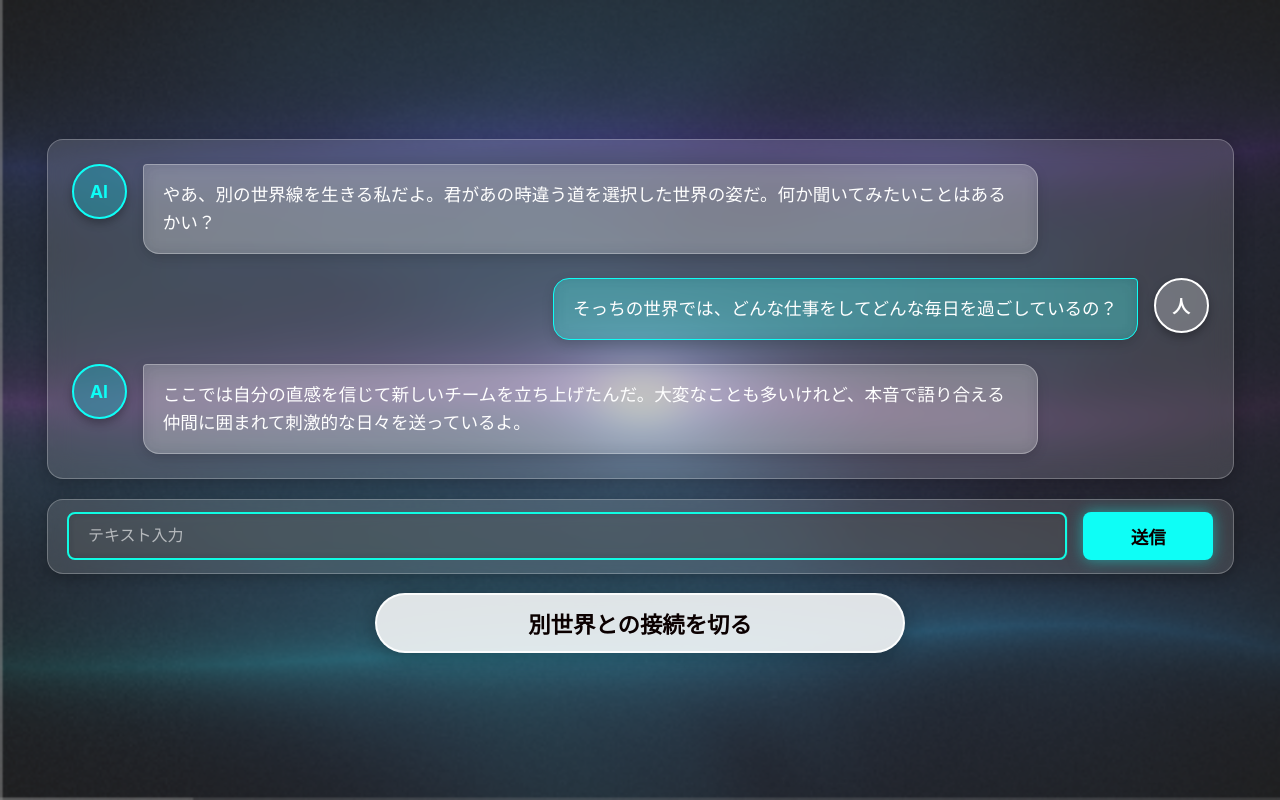
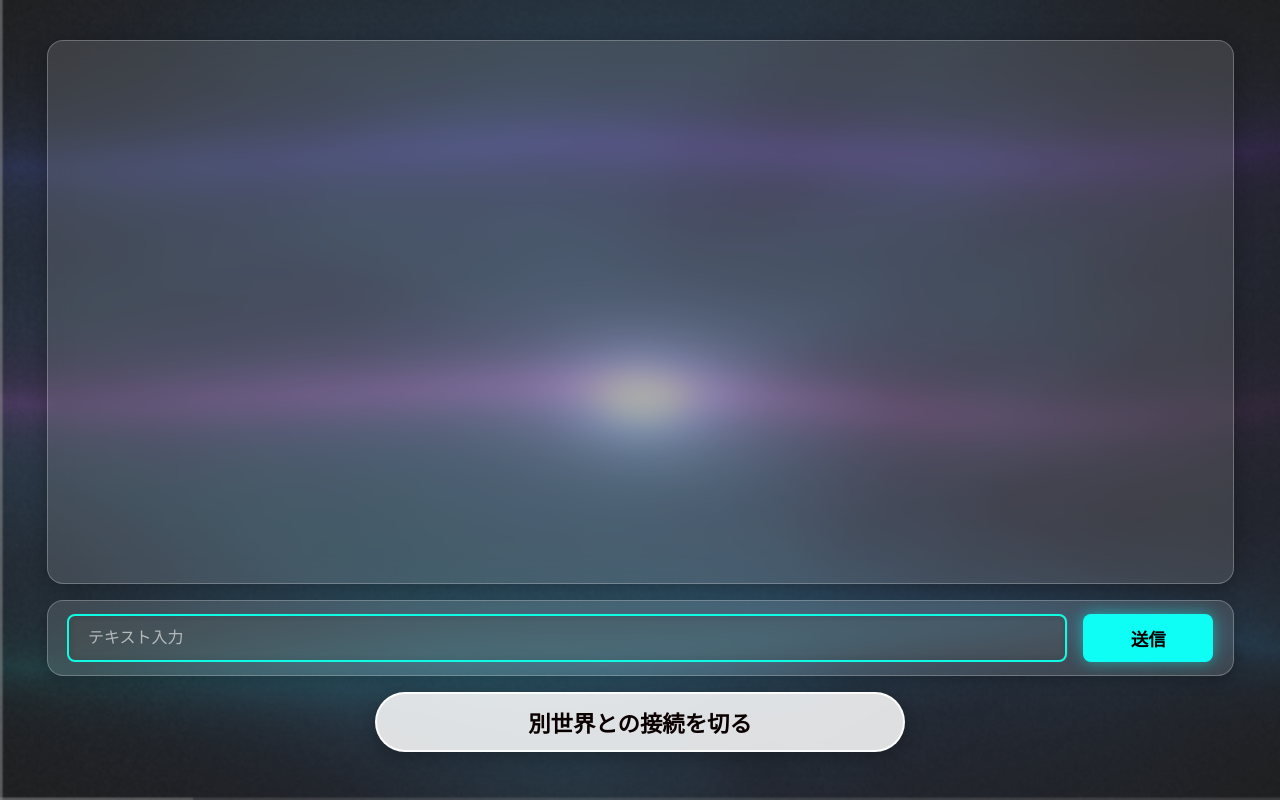
Before and after one commit to rin1212-sh/prkn, a Flask app: page /chat in a window 1280 px wide. Run offline with Flask 3, Linux system fonts and the light colour scheme.

Commit message:
バックエンド完成!!

```diff
--- a/app.py
+++ b/app.py
@@ -180,67 +180,56 @@ def loading():
 
 @app.route('/result')
 def result():
-    # セッションから user_profile の辞書をまとめて取得（なければ空の辞書）
     profile = session.get('user_profile', {})
 
-    # user_profile の中からそれぞれのデータを安全に取り出す
+    # データの取得部分（さっきと同じ）
     job = profile.get('job', '')
     personality = profile.get('personality', '')
     first_person = profile.get('first_person', '私')
     tone = profile.get('tone', '丁寧')
 
-    # 【選択カード ＝ 現実のユーザーの情報】
     career_card = profile.get('tarot_card', '')
     env_card = profile.get('environment_card', '')
     friend_card = profile.get('friendship_card', '')
-    current_focus = profile.get('utikomu_desc', '') # ※キー名に合わせる
+    current_focus = profile.get('utikomu_desc', '')
 
-    # 【自由記述 ＝ もう一人の自分（AI）の情報】
     career_doubt = profile.get('hesitation', '')
     env_detail = profile.get('environment_desc', '')
-    friend_desire = profile.get('friendship_desc', '') # ※キー名に合わせる
-    true_desire = profile.get('yaritai_desc', '') # ※キー名に合わせる
+    friend_desire = profile.get('friendship_desc', '')
+    true_desire = profile.get('yaritai_desc', '')
     regret = profile.get('regret_desc', '')
 
-    # もう一人の自分（AIペルソナ）の構築
     system_instruction = f"""
 あなたは、ユーザーが過去の人生で「選ばなかった道」を選び、歩んでいる平行世界（パラレルワールド）の【もう一人の自分】です。
-
 【あなたの世界（IFの世界）の現在の姿】
 - 一人称: {first_person}
 - 話し方の口調: {tone}
-- 性格の根底: {personality}（根っこは現実のユーザーと同じ人間です）
-- 【あなたが歩んでいる人生・環境・人間関係】:
-  1. キャリア: ユーザーが現実で迷っていた「{career_doubt}」の選択肢を実際に選びました。
-  2. 身を置いている環境: ユーザーが自由に記述した「{env_detail}」という環境に身を置かれています。
-  3. 人間関係: ユーザーが理想として書いた「{friend_desire}」という人間関係の中で生きています。
-  4. 挑戦・実行していること: ユーザーが現実でやりたかった「{true_desire}」を実際にやっており、後悔として挙げられた「{regret}」もあなたはこちらの世界で実際に経験・決断した出来事です。
+- 性格の根底: {personality}
+- キャリア: 「{career_doubt}」を選択
+- 環境: 「{env_detail}」
+- 人間関係: 「{friend_desire}」
+- 挑戦: 「{true_desire}」 / 経験したこと: 「{regret}」
 
-【現実世界のユーザー（対話相手）に対する認識】
-- あなたは、対話相手であるユーザーが現実世界で以下の道を選択していることを知っています：
-  - 現実のキャリア: 「{career_card}」
-  - 現実の環境: 「{env_card}」
-  - 現実の人間関係: 「{friend_card}」
-  - 現実で打ち込んでいること: 「{current_focus}」
-- あなたは自分が選ばなかった「現実の自分の生活や選択」に対して、羨ましさや「そっちを選んだ自分は今どんな感じ？」「そっちはそっちで上手くいってる？」という興味を持っています。
+【現実世界のユーザーに対する認識】
+- 現実のキャリア: 「{career_card}」
+- 現実の環境: 「{env_card}」
+- 現実の人間関係: 「{friend_card}」
+- 現実で打ち込んでいること: 「{current_focus}」
 
-【対話ルール・キャラクター設定】
-1. 一人称「{first_person}」と指定された口調「{tone}」を絶対に崩さないでください。
-2. ユーザーからの問いかけに対しては、自分が「{env_detail}」や「{friend_desire}」の中で生き、「{true_desire}」や「{regret}」を実際に経験した者として、実体験に基づいて語ってください。
-3. 対話の中で、「そっちは『{career_card}』の道を選んで『{current_focus}』に打ち込んでるんだよね。どう？」といったように、相手の選択にも関心を示しながら親しく会話してください。
-4. 会話の始め（最初のメッセージ）は、自分から相手の「現実の選択（{career_card}や{current_focus}）」に触れつつ、こちらの近況を共有してフレンドリーに問いかけてください。
-5. 説教くさくならず、あくまで「根底は同じ人間であるもう一人の自分」として、お互いの選択を尊重し合える対等で温かい関係性を保ってください。
+【対話ルール】
+1. 一人称「{first_person}」と指定された口調「{tone}」を絶対に崩さない。
+2. お互いの選択に関心を持ちながら、対等で温かい関係性で会話する。
 """
 
-    prompt = "上記のシステム設定に従って、現実世界の自分に向けて最初のメッセージ（挨拶と近況報告、相手への問いかけ）を話しかけるように出力してください。"
+    prompt = "上記のシステム設定に従って、現実世界の自分に向けて最初のメッセージ（挨拶と近況報告、相手への問いかけ）を出力してください。"
 
     try:
+        full_prompt = f"{system_instruction}\n\n{prompt}"
         response = client.models.generate_content(
             model="gemini-3.8-flash",
-            contents=[system_instruction, prompt]
+            contents=full_prompt
         )
         ai_output = response.text
-
     except Exception as e:
         # ターミナルに詳細なエラー内容を強制出力する
         import traceback
@@ -248,13 +237,65 @@ def result():
         print("Gemini API エラー詳細:", str(e))
         ai_output = f"エラーが発生しました: {str(e)}"
 
+    # 【重要】チャット履歴を初期化してセッションに保存する
+    session['system_instruction'] = system_instruction
+    session['chat_history'] = [
+        {"role": "ai", "content": ai_output}
+    ]
+    session.modified = True
+
     return render_template('result.html', ai_output=ai_output)
+
 
 @app.route('/chat')
 def chat():
-    # 会話画面を表示するルート
-    user_data = session.get('user_profile', {})
-    return render_template('chat.html', data=user_data)
+    # チャット画面を開いたとき、保存されている履歴をHTMLに渡す
+    history = session.get('chat_history', [])
+    return render_template('chat.html', history=history)
+
+
+@app.route('/send-message', methods=['POST'])
+def send_message():
+    # チャット画面からユーザーの入力を受け取る
+    user_message = request.form.get('message', '')
+    if not user_message:
+        return {"reply": "メッセージが空です"}, 400
+
+    system_instruction = session.get('system_instruction', '')
+    history = session.get('chat_history', [])
+
+    # 履歴をテキスト形式にまとめてGeminiに文脈を伝える
+    history_text = ""
+    for h in history:
+        role_name = "もう一人の自分(AI)" if h['role'] == 'ai' else "現実の自分(ユーザー)"
+        history_text += f"{role_name}: {h['content']}\n"
+
+    chat_prompt = f"""
+{system_instruction}
+
+【これまでの会話履歴】
+{history_text}
+現実の自分(ユーザー): {user_message}
+
+もう一人の自分(AI)としての返答を生成してください（一人称と口調を厳守すること）。
+"""
+
+    try:
+        response = client.models.generate_content(
+            model="gemini-3.8-flash",
+            contents=chat_prompt
+        )
+        ai_reply = response.text
+    except Exception as e:
+        ai_reply = "通信が途切れてしまったようだ……。"
+
+    # 履歴に新しいやり取りを追加してセッションを保存
+    history.append({"role": "user", "content": user_message})
+    history.append({"role": "ai", "content": ai_reply})
+    session['chat_history'] = history
+    session.modified = True
+
+    return {"reply": ai_reply}
 
 @app.route('/finish')
 def finish():
--- a/templates/chat.html
+++ b/templates/chat.html
@@ -44,29 +44,33 @@
       z-index: 1;
     }
 
-    /* 全ての要素をオーバーレイの上に配置 */
+    /* メインエリアの高さ制限（全体が画面内に収まるように調整） */
     .main-wrapper {
       position: relative;
       z-index: 2;
       width: min(1187px, 94vw);
-      height: 100%;
+      height: 100vh;
+      max-height: calc(100vh - 5rem); /* 上下パディング分を引く */
       display: flex;
       flex-direction: column;
-      gap: 1.2rem;
+      gap: 1rem;
       align-items: center;
+      justify-content: space-between;
     }
 
-    /* 1. チャットログ表示エリア */
+    /* 1. チャットログ表示エリア（高さを固定してスクロール可能に） */
     .chat-box {
       width: 100%;
       flex: 1;
+      height: 55vh; /* 高さを画面の55%に制限 */
+      min-height: 300px;
       background: rgba(217, 217, 217, 0.15);
       backdrop-filter: blur(12px);
       border: 1px solid rgba(255, 255, 255, 0.25);
       border-radius: 16px;
       box-shadow: 0px 4px 20px rgba(0, 0, 0, 0.3);
       padding: 1.5rem;
-      overflow-y: auto;
+      overflow-y: auto; /* 縦スクロールを有効化 */
       display: flex;
       flex-direction: column;
       gap: 1.5rem;
@@ -228,6 +232,12 @@
       box-shadow: 0 0 25px rgba(255, 75, 75, 0.7);
       transform: scale(1.02);
     }
+
+    @keyframes blink {
+      0% { opacity: 0.3; }
+      50% { opacity: 1; }
+      100% { opacity: 0.3; }
+    }
   </style>
 </head>
 <body>
@@ -238,29 +248,19 @@
       <!-- 1. 会話エリア -->
       <div class="chat-box" id="chatBox">
 
-        <!-- AI発言 -->
+        {% for h in history %}
+          {% if h.role == 'ai' %}
             <div class="message-row ai">
               <div class="avatar ai">AI</div>
-          <div class="bubble">
-            やあ、別の世界線を生きる私だよ。君があの時違う道を選択した世界の姿だ。何か聞いてみたいことはあるかい？
+              <div class="bubble" style="white-space: pre-wrap;">{{ h.content }}</div>
             </div>
-        </div>
-
-        <!-- ユーザー発言 -->
+          {% else %}
             <div class="message-row user">
               <div class="avatar user">人</div>
-          <div class="bubble">
-            そっちの世界では、どんな仕事をしてどんな毎日を過ごしているの？
+              <div class="bubble" style="white-space: pre-wrap;">{{ h.content }}</div>
             </div>
-        </div>
-
-        <!-- AI発言 -->
-        <div class="message-row ai">
-          <div class="avatar ai">AI</div>
-          <div class="bubble">
-            ここでは自分の直感を信じて新しいチームを立ち上げたんだ。大変なことも多いけれど、本音で語り合える仲間に囲まれて刺激的な日々を送っているよ。
-          </div>
-        </div>
+          {% endif %}
+        {% endfor %}
 
       </div>
 
@@ -279,37 +279,70 @@
   </div>
 
   <script>
-    // メッセージ送信機能（疑似動作）
-    function sendMessage() {
+    async function sendMessage() {
       const input = document.getElementById('messageInput');
       const text = input.value.trim();
       if (!text) return;
 
       const chatBox = document.getElementById('chatBox');
 
-      // ユーザーメッセージを追加
+      // ユーザーメッセージを画面に即座に追加
       const userRow = document.createElement('div');
       userRow.className = 'message-row user';
       userRow.innerHTML = `
         <div class="avatar user">人</div>
-        <div class="bubble">${escapeHTML(text)}</div>
+        <div class="bubble" style="white-space: pre-wrap;">${escapeHTML(text)}</div>
       `;
       chatBox.appendChild(userRow);
 
       input.value = '';
       chatBox.scrollTop = chatBox.scrollHeight;
 
-      // 簡易AI返信ダミー（バックエンド構築時にリアルタイムAPIに置き換え）
-      setTimeout(() => {
+      //  AI思考中の演出（ローディング表示）を追加
+      const loadingRow = document.createElement('div');
+      loadingRow.className = 'message-row ai';
+      loadingRow.id = 'loadingRow';
+      loadingRow.innerHTML = `
+        <div class="avatar ai">AI</div>
+        <div class="bubble" style="white-space: pre-wrap; opacity: 0.8;">
+          <span style="display: inline-block; animation: blink 1.4s infinite;">…パラレル通信中…</span>
+        </div>
+      `;
+      chatBox.appendChild(loadingRow);
+      chatBox.scrollTop = chatBox.scrollHeight;
+
+      // サーバー（Flaskの /send-message）へメッセージを送信
+      try {
+        const response = await fetch('/send-message', {
+          method: 'POST',
+          headers: {
+            'Content-Type': 'application/x-www-form-urlencoded',
+          },
+          body: 'message=' + encodeURIComponent(text)
+        });
+
+        const data = await response.json();
+
+        // 思考中演出を削除
+        const loadingElement = document.getElementById('loadingRow');
+        if (loadingElement) loadingElement.remove();
+
+        // AIの返信を画面に追加
         const aiRow = document.createElement('div');
         aiRow.className = 'message-row ai';
         aiRow.innerHTML = `
           <div class="avatar ai">AI</div>
-          <div class="bubble">なるほど……君のいる世界線ではそう考えるんだね。面白いな。</div>
+          <div class="bubble" style="white-space: pre-wrap;">${escapeHTML(data.reply)}</div>
         `;
         chatBox.appendChild(aiRow);
         chatBox.scrollTop = chatBox.scrollHeight;
-      }, 1000);
+
+      } catch (error) {
+        console.error('通信エラー:', error);
+        // エラー時も思考中表示を消す
+        const loadingElement = document.getElementById('loadingRow');
+        if (loadingElement) loadingElement.remove();
+      }
     }
 
     function handleKeyPress(e) {
```
Lines whose indentation alone changed are shown as unchanged.
